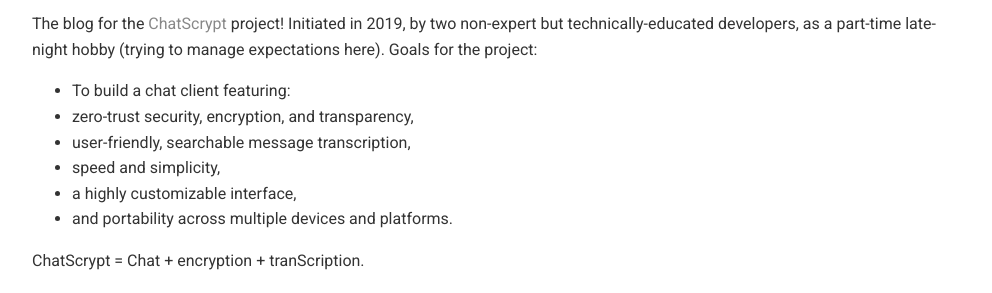
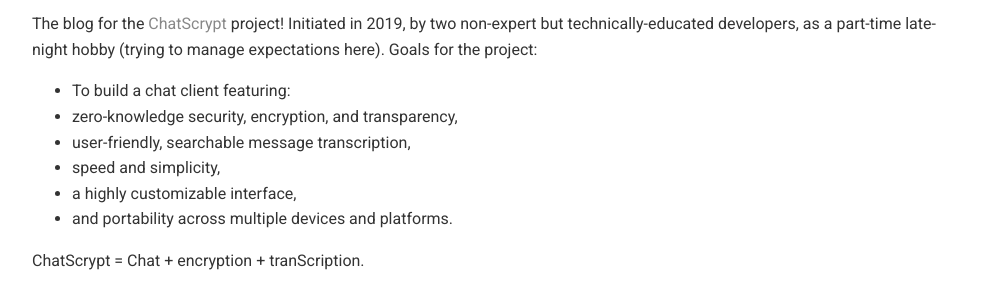
Before and after one commit to chatscrypt/chatscrypt.github.io, a Jekyll site: the page built from about/index.html, in a window 1280 px wide. Shown: the part 211-504 px from the top of the page, without its empty margins (143-1135 px from the left). Built offline with Jekyll 4.4.1, drawn with Linux system fonts in a browser that asks for light colours; comment, search, counter and statistics services are not loaded.

Commit message:
Update index.html

```diff
--- a/about/index.html
+++ b/about/index.html
@@ -9,7 +9,7 @@
 <ul>
 <li> To build a chat client featuring:
 
-<li> zero-trust security, encryption, and transparency,
+<li> zero-knowledge security, encryption, and transparency,
 
 <li> user-friendly, searchable message transcription,
 
```
